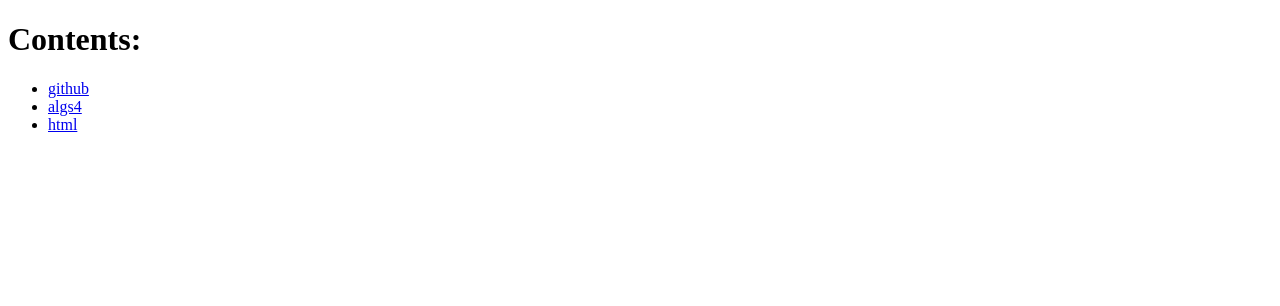
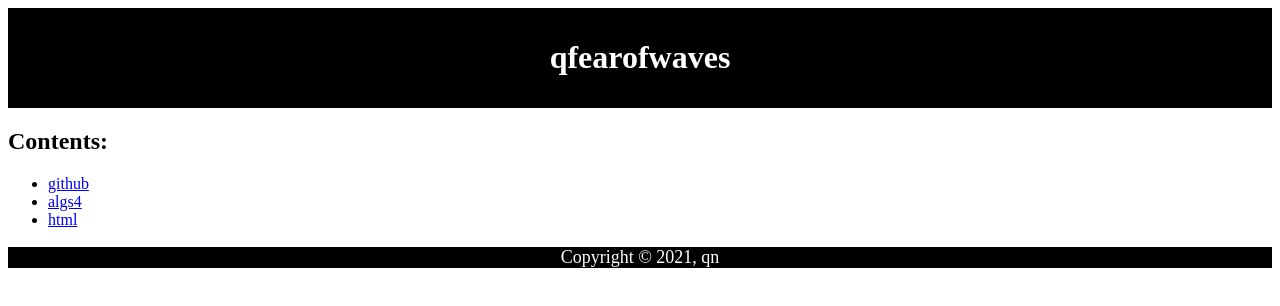
Before and after one commit to qfearofwaves/qfearofwaves.github.io, a plain HTML site: page index.html in a window 1280 px wide. Drawn offline with Linux system fonts and the light colour scheme.

Commit message:
Add simple css

```diff
--- a/index.html
+++ b/index.html
@@ -1,15 +1,36 @@
 <!DOCTYPE html>
 <html>
   <head>
-    <title>qfearofwaves</title>
+    <meta charset="utf-8" name="description" content="qfearofwaves personal website">
+    <title>index</title>
+
+    <style type="text/css">
+
+      #mainHeader{
+        text-align: center;
+        background-color: black;
+        color: white;
+        padding: 10px;
+      }
+      #mainFooter{
+        text-align: center;
+        background-color: black;
+        color: white;
+        font-size: 18px;
+      }
+    </style>
   </head>
   <body>
+    <header id="mainHeader">
+      <h1>qfearofwaves</h1>
+    </header>
     <div class="container">
       <div class="blurb">
-        <h1>Contents:</h1>
+        <h2>Contents:</h1>
       </div>
     </div>
-    <footer>
+
+    <div>
       <ul>
         <li>
           <a href="https://github.com/qfearofwaves">github</a>
@@ -21,6 +42,10 @@
             <a href="https://github.com/qfearofwaves/html">html</a>
         </li>
      </ul>
+    </div>
+
+    <footer id="mainFooter">
+      <p>Copyright &copy; 2021, qn</p>
     </footer>
   </body>
 </html>
```
